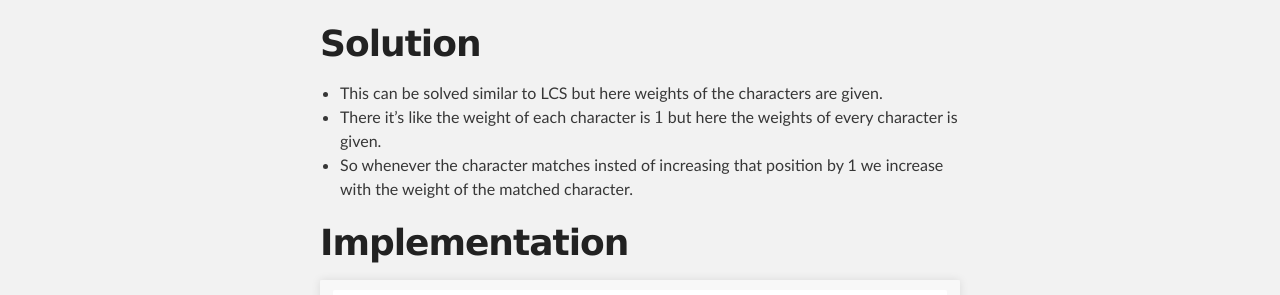
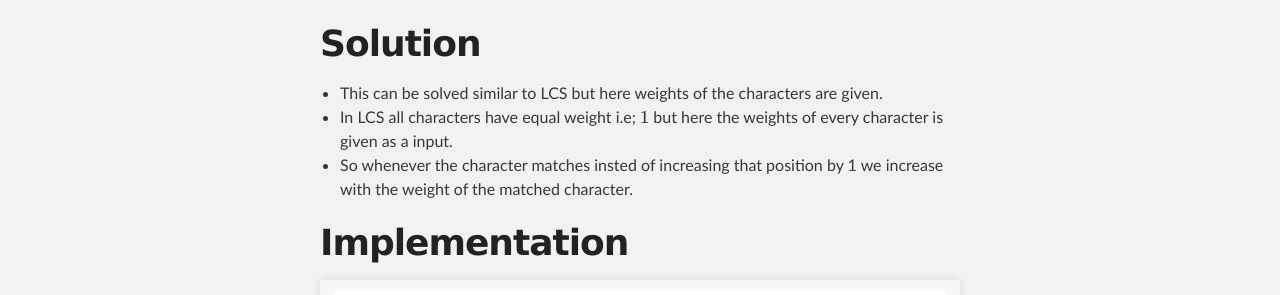
Before and after one commit to ieee-uvce-cs/ncode, a Jekyll site: the page built from editorials/July-2020/Boredom-and-aliens.md, in a window 1280 px wide. Shown: the part 243-538 px from the top of the page. Built offline with Jekyll 4.4.1, drawn with Linux system fonts in a browser that asks for light colours; formulas are drawn with MathJax 3.

Commit message:
Update Boredom-and-aliens.md

```diff
--- a/editorials/July-2020/Boredom-and-aliens.md
+++ b/editorials/July-2020/Boredom-and-aliens.md
@@ -7,7 +7,7 @@ link: https://www.hackerrank.com/contests/uvce-ncode-july-2020/challenges/abilit
 # Solution
 
 * This can be solved similar to LCS but here weights of the characters are given.
-* There it's like the weight of each character is $1$ but here the weights of every character is given.
+* In LCS all characters have equal weight i.e; $1$ but here the weights of every character is given as a input.
 * So whenever the character matches insted of increasing that position by 1 we increase with the weight of the matched character.
 
 # Implementation
```
